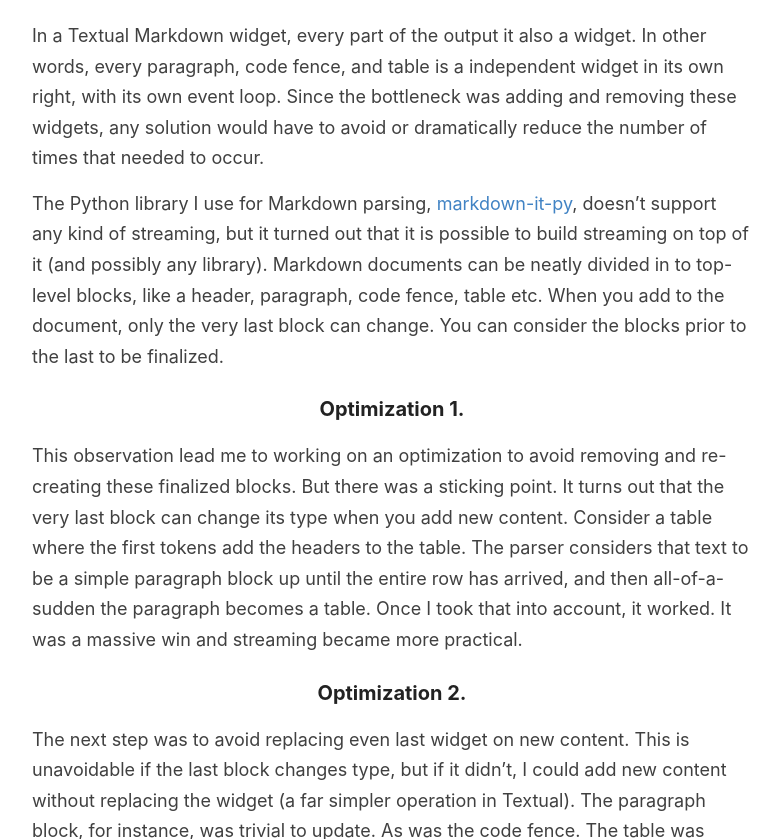
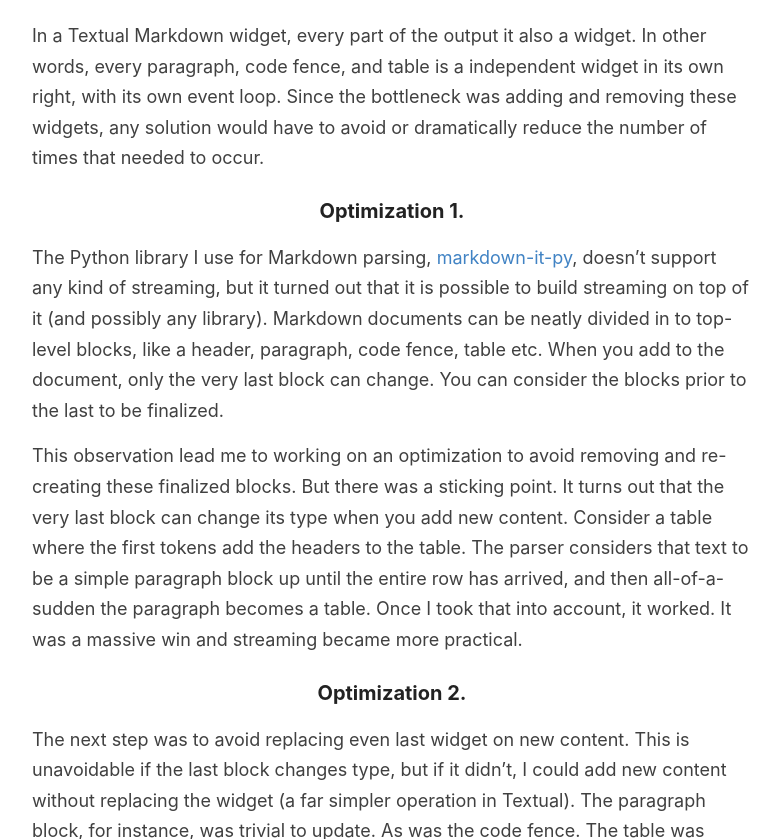
Before and after one commit to willmcgugan/willmcgugan.github.io, a Jekyll site: the page built from _posts/2025-07-24-streaming-markdown.md, in a window 1280 px wide and 900 px high, scrolled down 1126 px, cut to the strip 61-900 px from the top of the window. Shown: the whole strip, without its empty margins (248-1028 px from the left). Built offline with Jekyll 4.4.1, drawn with Linux system fonts in a browser that asks for light colours.

Commit message:
move paragraph

```diff
--- a/_posts/2025-07-24-streaming-markdown.md
+++ b/_posts/2025-07-24-streaming-markdown.md
@@ -25,12 +25,12 @@ In a Textual Markdown widget, every part of the output it also a widget.
 In other words, every paragraph, code fence, and table is a independent widget in its own right, with its own event loop.
 Since the bottleneck was adding and removing these widgets, any solution would have to avoid or dramatically reduce the number of times that needed to occur.
 
+### Optimization 1.
+
 The Python library I use for Markdown parsing, [markdown-it-py](https://markdown-it-py.readthedocs.io/en/latest/), doesn't support any kind of streaming, but it turned out that it is possible to build streaming on top of it (and possibly any library).
 Markdown documents can be neatly divided in to top-level blocks, like a header, paragraph, code fence, table etc.
 When you add to the document, only the very last block can change.
 You can consider the blocks prior to the last to be finalized.
-
-### Optimization 1.
 
 This observation lead me to working on an optimization to avoid removing and re-creating these finalized blocks.
 But there was a sticking point.
```
